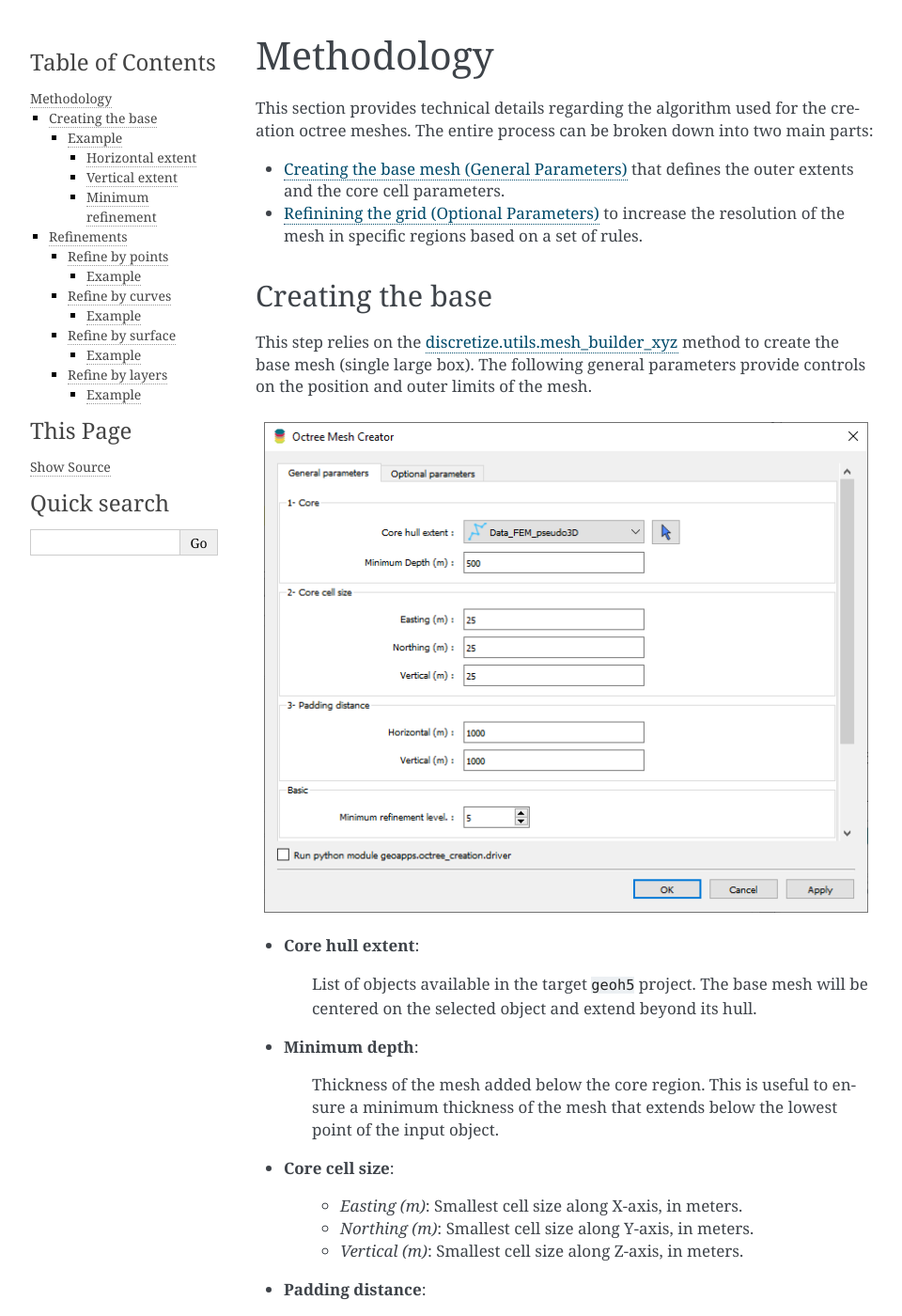
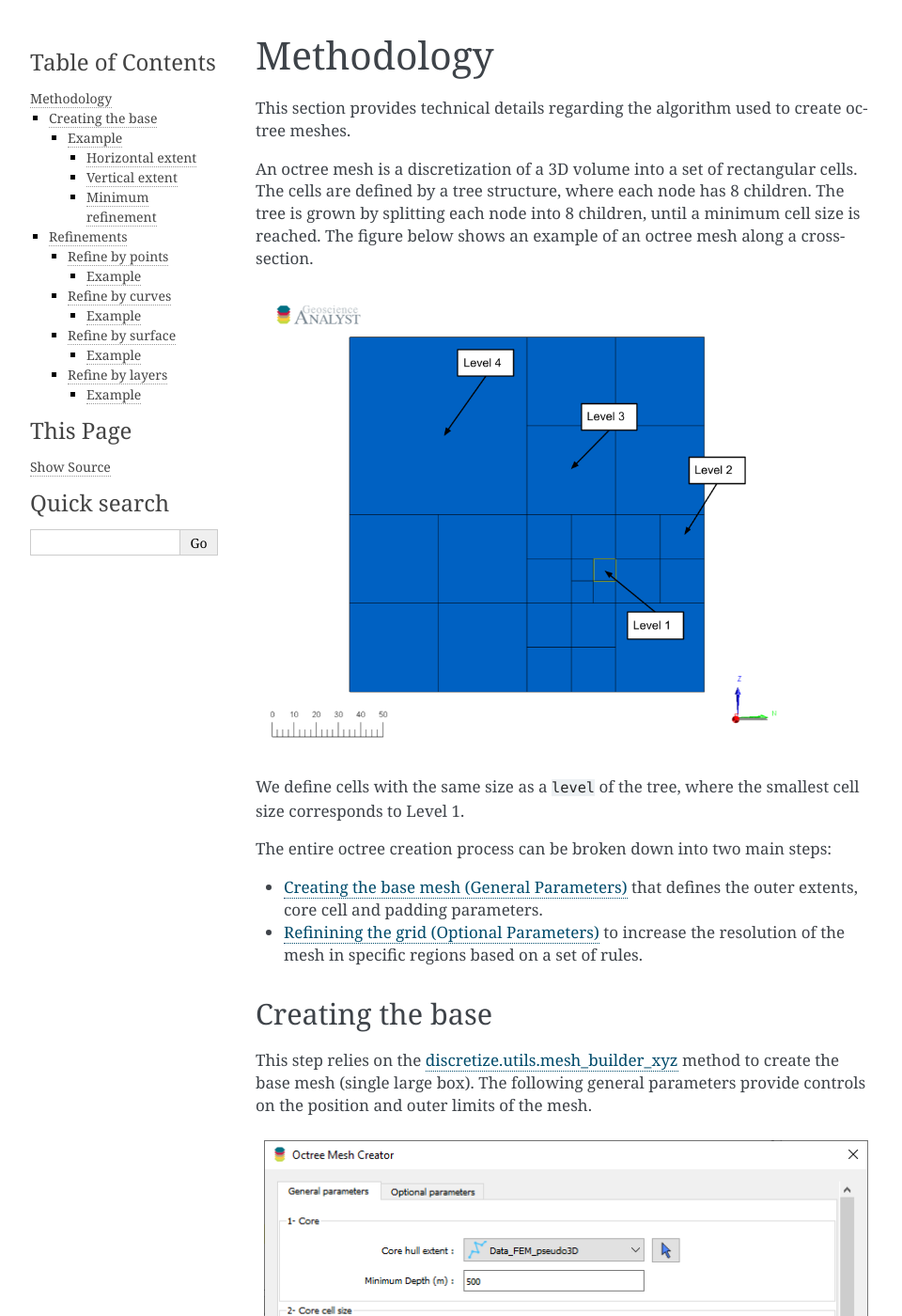
Before and after one commit to MiraGeoscience/octree-creation-app, a Sphinx documentation site: the page built from docs/source/methodology.rst, in a window 1280 px wide and 1400 px high. Shown: the whole window at 94% size, without its empty margins (148-1108 px from the left). Built offline with Sphinx 7.4.7, drawn with Linux system fonts in a browser that asks for light colours; some of the changed text lies outside the part shown.

Commit message:
Add a picture

```diff
--- a/docs/source/methodology.rst
+++ b/docs/source/methodology.rst
@@ -3,10 +3,21 @@
 Methodology
 ===========
 
-This section provides technical details regarding the algorithm used for the
-creation octree meshes. The entire process can be broken down into two main parts:
+This section provides technical details regarding the algorithm used to create octree meshes.
 
-- `Creating the base mesh (General Parameters) <mesh_creation>`_ that defines the outer extents and the core cell parameters.
+An octree mesh is a discretization of a 3D volume into a set of rectangular cells. The cells are defined by a tree
+structure, where each node has 8 children.
+The tree is grown by splitting each node into 8 children, until a minimum cell size is reached.
+The figure below shows an example of an octree mesh along a cross-section.
+
+.. figure:: /images/octree_grid.png
+    :width: 800
+
+We define cells with the same size as a ``level`` of the tree, where the smallest cell size corresponds to Level 1.
+
+The entire octree creation process can be broken down into two main steps:
+
+- `Creating the base mesh (General Parameters) <mesh_creation>`_ that defines the outer extents, core cell and padding parameters.
 - `Refinining the grid (Optional Parameters) <refinement>`_ to increase the resolution of the mesh in specific regions based on a set of rules.
 
 .. _mesh_creation:
@@ -26,7 +37,8 @@
 - **Core hull extent**:
 
     List of objects available in the target ``geoh5`` project. The base mesh will be centered on the
-    selected object and extend beyond its hull.
+    selected object and fully containing its hull. If the mesh is to be used towards a forward simulation or an inversion,
+    the object would be the survey entity.
 
 - **Minimum depth**:
 
```
Also changed, not shown: docs/source/images/octree_grid.png (added).
